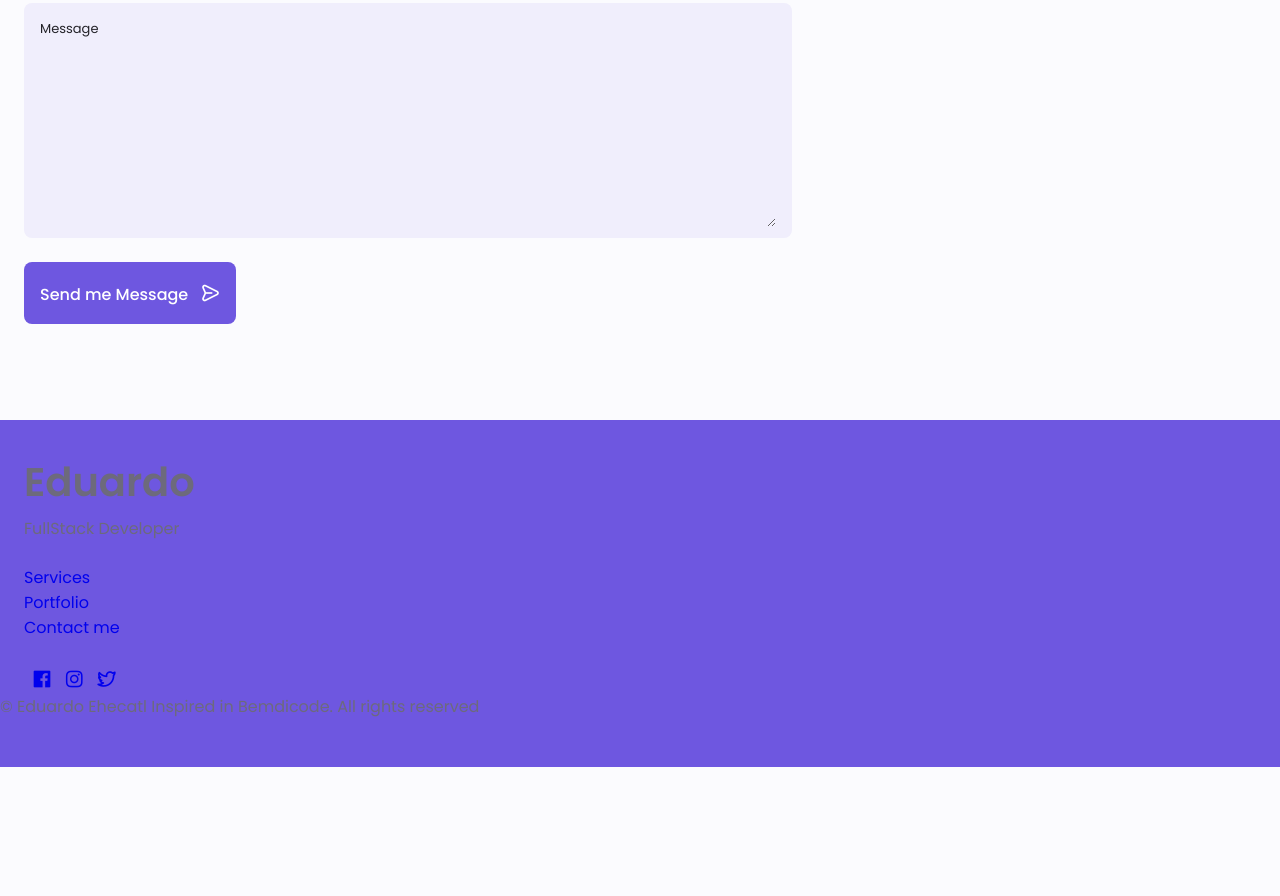
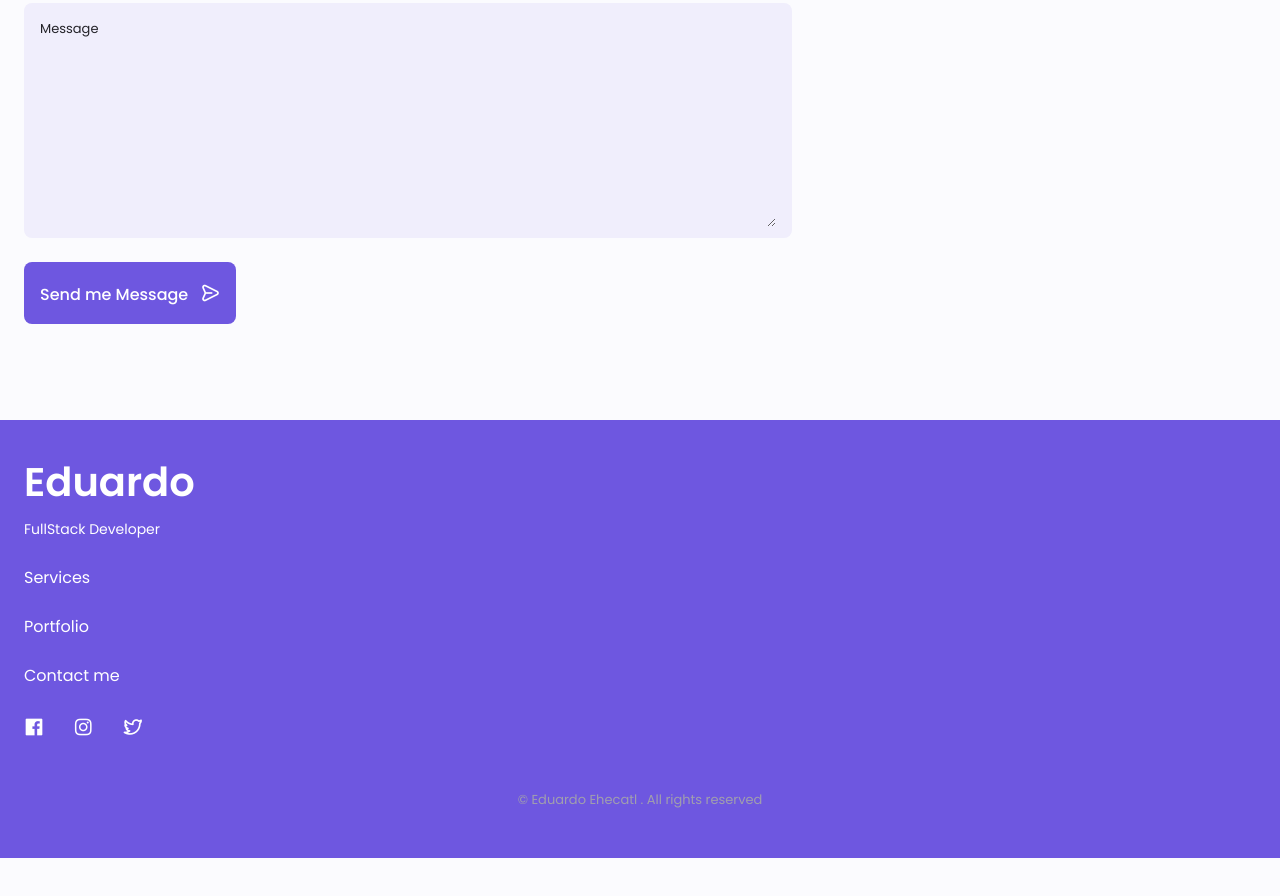
Before and after one commit to EroAuditore/portafolio, a plain HTML site: page index.html in a window 1280 px wide. Shown: the part 4746-5642 px from the top of the page. Before the commit the page ends 5561 px from the top, so only its background shows below. Drawn offline with nearby package versions, Linux system fonts and the light colour scheme.

Commit message:
Footer added

```diff
--- a/css/style.css
+++ b/css/style.css
@@ -167,6 +167,7 @@ img {
 
 .nav-toggle:hover {
   color: var(--first-color);
+  cursor: pointer;
 }
 
 @media screen and (max-width: 767px) {
@@ -809,6 +810,43 @@ img {
   font-size: var(--h1-font-size);
   margin-bottom: var(--mb-0-25);
 }
+
+.footer-subtitle {
+  font-size: var(--small-font-size);
+}
+
+.footer-links {
+  display: flex;
+  flex-direction: column;
+  row-gap: 1.5rem;
+}
+
+.footer-link:hover {
+  color: var(--first-color-lighter);
+}
+
+.footer-social {
+  font-size: 1.25rem;
+  margin-right: var(--mb-1-5);
+}
+
+.footer-social:hover {
+  color: var(--first-color-lighter);
+}
+
+.footer-copy {
+  font-size: var(--smaller-font-size);
+  text-align: center;
+  color: var(--text-color-light);
+  margin-top: var(--mb-3);
+}
+
+.footer-title,
+.footer-subtitle,
+.footer-link,
+.footer-social {
+  color: #fff;
+}
 /*========== SCROLL UP ==========*/
 
 /* Show scroll */
--- a/index.html
+++ b/index.html
@@ -637,17 +637,17 @@
                     </ul>
                     <div class="footer-socials">
                         <a href="www.facebook.com" target="_blank" class="footer-social">
-                            <i class="uil uil-facebook button-icon"></i>
+                            <i class="uil uil-facebook "></i>
                         </a>
                         <a href="www.instagram.com" target="_blank" class="footer-social">
-                            <i class="uil uil-instagram button-icon"></i>
+                            <i class="uil uil-instagram "></i>
                         </a>
                         <a href="www.twitter.com" target="_blank" class="footer-social" >
-                            <i class="uil uil-twitter-alt button-icon"></i>
+                            <i class="uil uil-twitter-alt "></i>
                         </a>
                     </div>
             </div>
-            <p class="footer-copy">&#169; Eduardo Ehecatl Inspired in Bemdicode. All rights reserved</p>
+            <p class="footer-copy">&#169; Eduardo Ehecatl . All rights reserved</p>
         </footer>
 
         <!--==================== SCROLL TOP ====================-->
```
